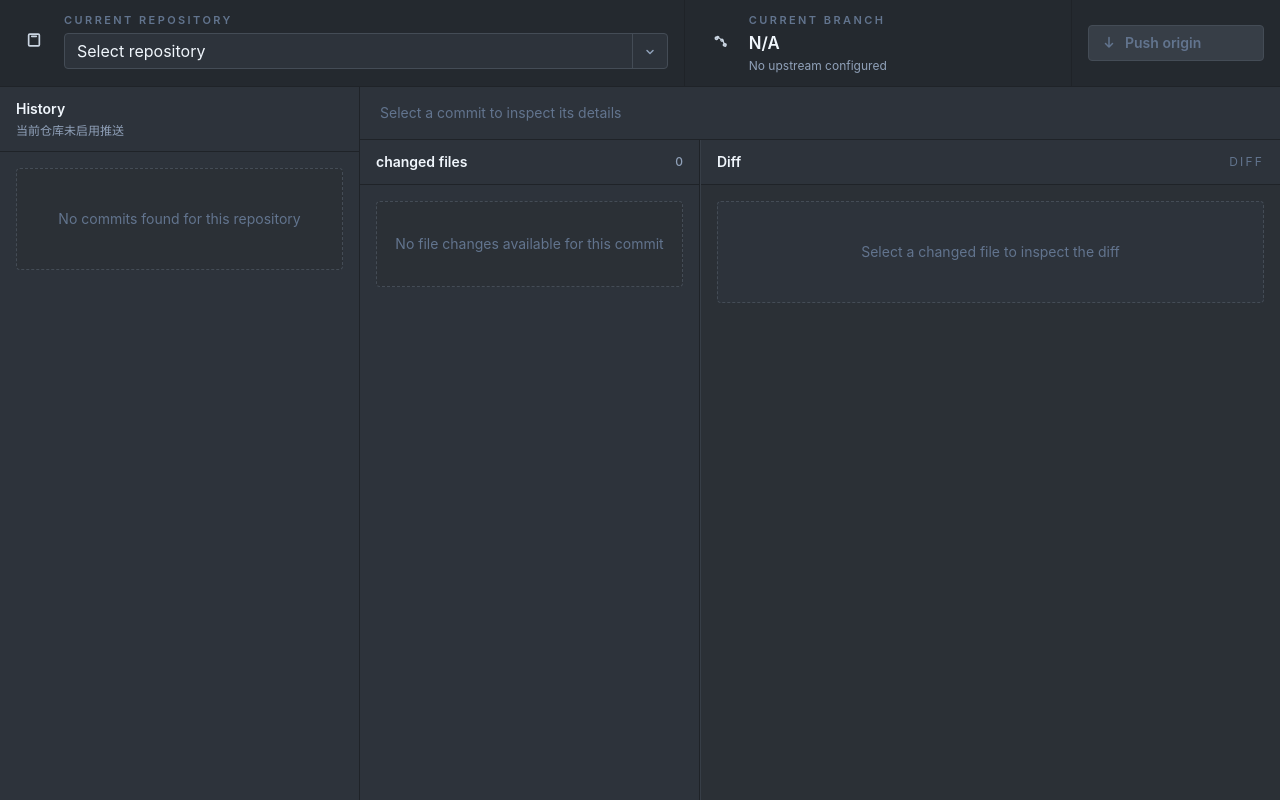
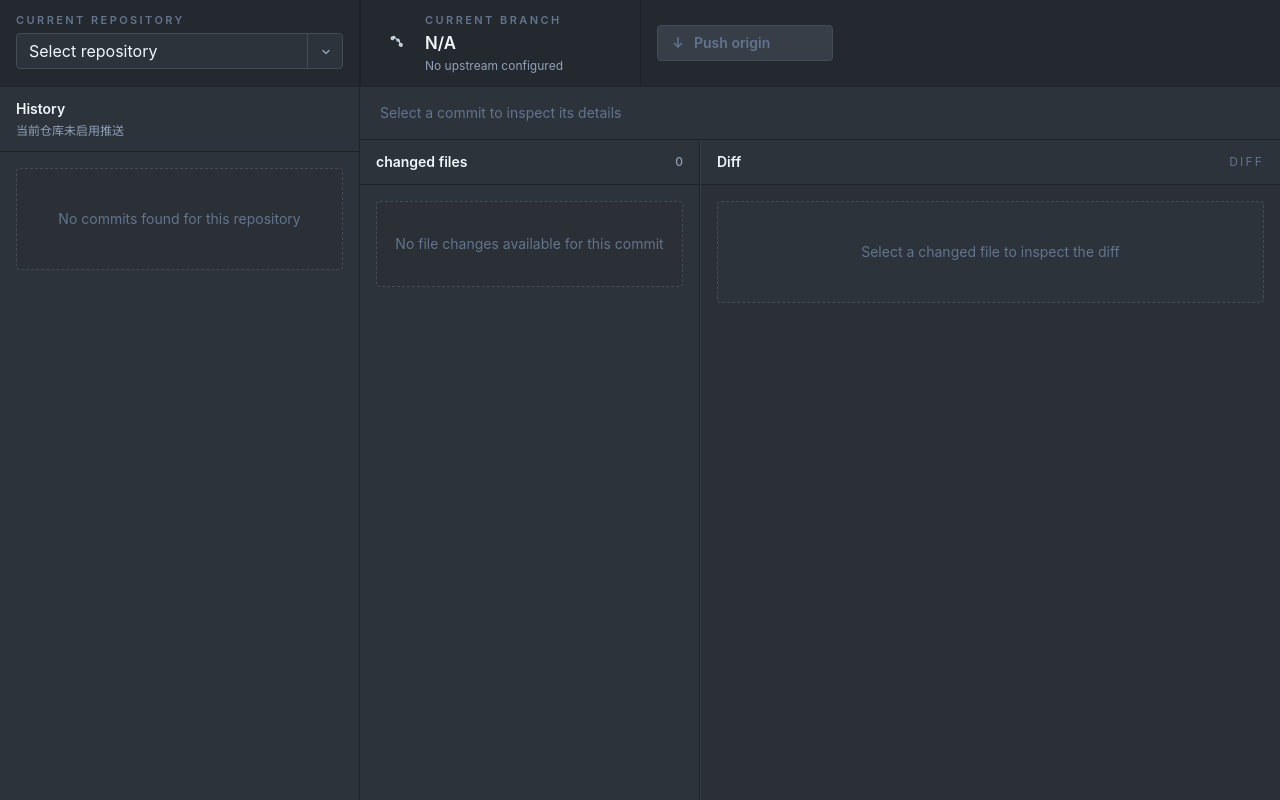
Before and after one commit to RockerHX/TickGit, a SvelteKit app: page / in a window 1280 px wide. Built offline with nearby package versions, Linux system fonts and the light colour scheme.

Commit message:
同步仓库栏与历史栏宽度

```diff
--- a/src/routes/+page.svelte
+++ b/src/routes/+page.svelte
@@ -58,6 +58,8 @@
 
   let dragActive = false;
   let isPushing = false;
+  let isResizingLayout = false;
+  let leftPaneWidth = 360;
 
   let toasts: ToastItem[] = [];
   let toastId = 1;
@@ -69,6 +71,9 @@
     y: 0,
     commit: null as CommitListItem | null,
   };
+
+  const MIN_LEFT_PANE_WIDTH = 320;
+  const MAX_LEFT_PANE_WIDTH = 760;
 
   function notify(
     title: string,
@@ -344,6 +349,19 @@
     }
   }
 
+  function clampLeftPaneWidth(value: number) {
+    return Math.min(Math.max(value, MIN_LEFT_PANE_WIDTH), MAX_LEFT_PANE_WIDTH);
+  }
+
+  function startLayoutResize(event: MouseEvent) {
+    isResizingLayout = true;
+    applyLayoutResize(event.clientX);
+  }
+
+  function applyLayoutResize(pointerX: number) {
+    leftPaneWidth = clampLeftPaneWidth(pointerX);
+  }
+
   onMount(() => {
     const disposers: Array<() => void> = [];
 
@@ -401,6 +419,21 @@
       );
     })();
 
+    const handlePointerMove = (event: MouseEvent) => {
+      if (!isResizingLayout) {
+        return;
+      }
+
+      applyLayoutResize(event.clientX);
+    };
+
+    const stopLayoutResize = () => {
+      isResizingLayout = false;
+    };
+
+    window.addEventListener("mousemove", handlePointerMove);
+    window.addEventListener("mouseup", stopLayoutResize);
+
     const closeMenu = () => closeContextMenu();
     window.addEventListener("click", closeMenu);
 
@@ -408,6 +441,8 @@
       for (const dispose of disposers) {
         dispose();
       }
+      window.removeEventListener("mousemove", handlePointerMove);
+      window.removeEventListener("mouseup", stopLayoutResize);
       window.removeEventListener("click", closeMenu);
     };
   });
@@ -435,16 +470,11 @@
 <main class="flex h-screen min-h-0 flex-col overflow-hidden bg-[#2b3036] text-slate-200">
   <header class="shrink-0 border-b border-[#1f2328] bg-[#24292f]">
     <div
-      class="grid grid-cols-[minmax(0,1.45fr)_minmax(300px,0.82fr)_auto] items-stretch"
+      class="grid items-stretch"
+      style={`grid-template-columns: minmax(${MIN_LEFT_PANE_WIDTH}px, ${leftPaneWidth}px) 1px minmax(280px,max-content) auto;`}
     >
       <div class="min-w-0 border-r border-[#1f2328] px-4 py-3">
         <div class="flex items-center gap-3">
-          <div class="flex h-9 w-9 items-center justify-center text-slate-300">
-            <svg viewBox="0 0 16 16" class="h-4.5 w-4.5 fill-current" aria-hidden="true">
-              <path d="M2.5 3.75A1.75 1.75 0 0 1 4.25 2h7.5A1.75 1.75 0 0 1 13.5 3.75v8.5A1.75 1.75 0 0 1 11.75 14h-7.5A1.75 1.75 0 0 1 2.5 12.25Zm1.5 0v8.5c0 .138.112.25.25.25h7.5a.25.25 0 0 0 .25-.25v-8.5a.25.25 0 0 0-.25-.25h-7.5a.25.25 0 0 0-.25.25Z"></path>
-              <path d="M5.25 4.75A.75.75 0 0 1 6 4h4a.75.75 0 0 1 0 1.5H6a.75.75 0 0 1-.75-.75Z"></path>
-            </svg>
-          </div>
           <div class="min-w-0 flex-1">
             <div
               class="mb-1 text-[11px] font-semibold uppercase tracking-[0.22em] text-slate-500"
@@ -459,6 +489,15 @@
           </div>
         </div>
       </div>
+
+      <button
+        class={`w-px cursor-col-resize bg-[#1f2328] transition hover:bg-[#2f81f7] ${
+          isResizingLayout ? "bg-[#2f81f7]" : ""
+        }`}
+        type="button"
+        aria-label="Resize repository and history panels"
+        on:mousedown={startLayoutResize}
+      ></button>
 
       <div class="min-w-0 border-r border-[#1f2328] px-4 py-3">
         <div class="flex items-center gap-3">
@@ -483,7 +522,7 @@
         </div>
       </div>
 
-      <div class="flex items-center gap-3 px-4 py-3">
+      <div class="flex items-center px-4 py-3">
         <button
           class="flex h-9 min-w-[176px] items-center gap-2 rounded-sm border border-[#1b6ac9] bg-[#2f81f7] px-3 text-left text-[#f0f6fc] transition hover:bg-[#1f6feb] disabled:cursor-not-allowed disabled:border-[#444c56] disabled:bg-[#373e47] disabled:text-slate-500"
           disabled={!branchStatus?.pushAvailable ||
@@ -518,7 +557,10 @@
     {/if}
   </header>
 
-  <section class="grid min-h-0 flex-1 grid-cols-[360px_minmax(0,1fr)] bg-[#2b3036]">
+  <section
+    class="grid min-h-0 flex-1 bg-[#2b3036]"
+    style={`grid-template-columns: minmax(${MIN_LEFT_PANE_WIDTH}px, ${leftPaneWidth}px) minmax(0,1fr);`}
+  >
     <CommitHistoryList
       {commits}
       selectedHash={selectedCommit?.hash ?? null}
```
